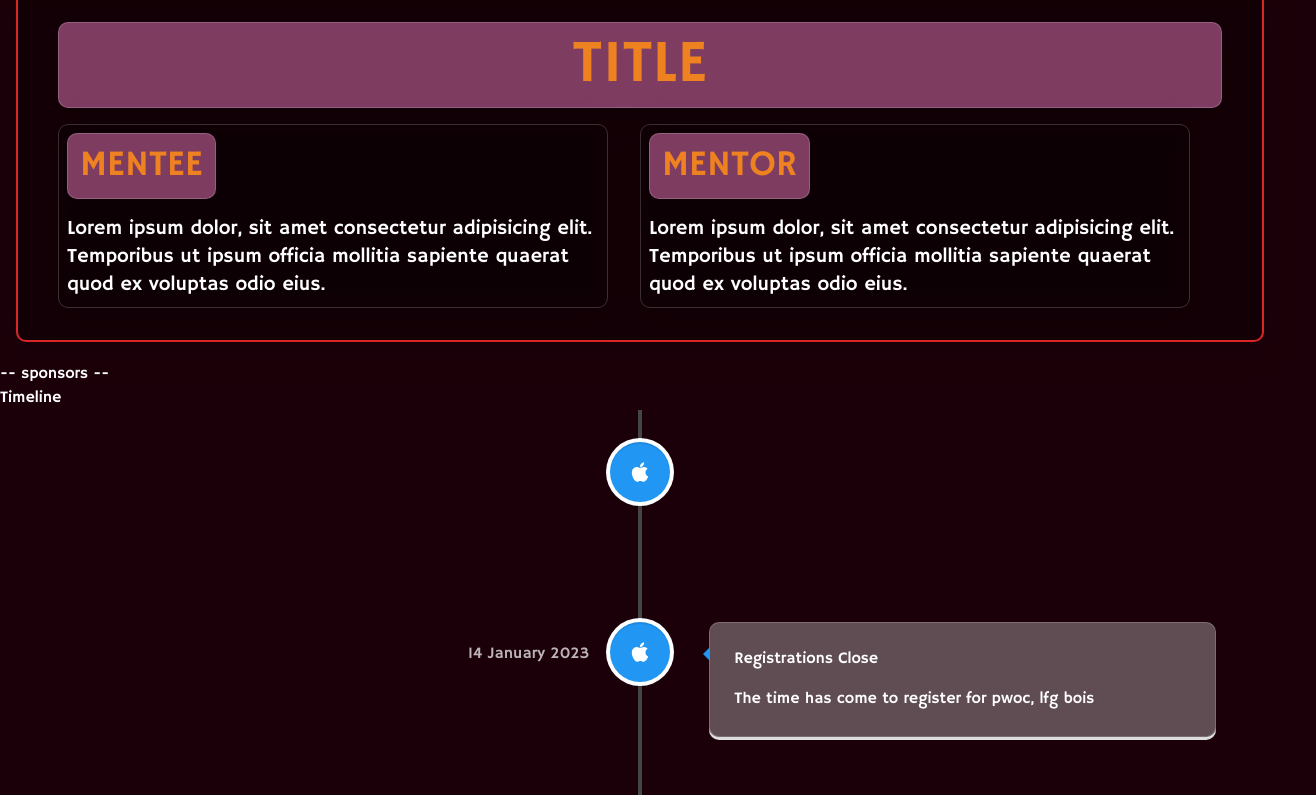
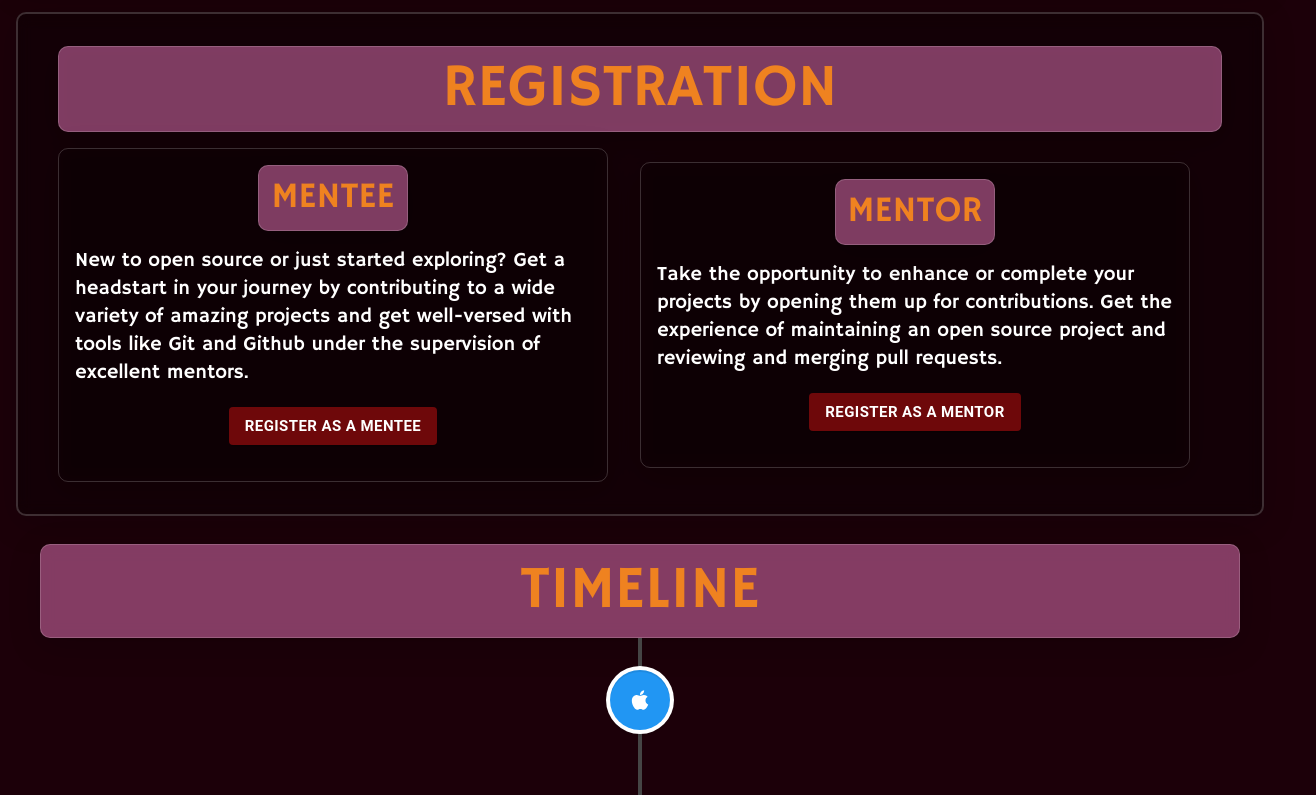
Before and after one commit to PEC-CSS/PWoC, a Next.js app: page / in a window 1280 px wide. Shown: the part 1085-1880 px from the top of the page, 1316 px wide, since content can reach past the window. Built offline with nearby package versions, Linux system fonts and the light colour scheme.

Commit message:
UI changes and some content

```diff
--- a/components/index/BasicContentCard.tsx
+++ b/components/index/BasicContentCard.tsx
@@ -1,4 +1,5 @@
 import Image, { StaticImageData } from "next/image"
+import React from "react";
 
 type Props = {
     title: string;
@@ -6,9 +7,10 @@ type Props = {
     img?: StaticImageData;
     containerClass?: string;
     titleClass: string;
+    children?: JSX.Element
 }
 
-export const BasicContentCard = ({title, content, img, containerClass, titleClass} : Props) => {
+export const BasicContentCard = ({title, content, img, containerClass, titleClass, children} : Props) => {
   return (
     <div className={`${containerClass} glassmorphism bg-[#14000600]`}>
         <div className={`text-[#ef8220] uppercase ${titleClass} text-center bg-[#cc66a298] glassmorphism`}>{title}</div>
@@ -20,6 +22,7 @@ export const BasicContentCard = ({title, content, img, containerClass, titleClas
                 <Image src={img} alt="linux logo" className="w-[250px] h-[250px]" />
             </div>}
         </div>
+        {children}
     </div>
   )
 }
--- a/components/index/RegistrationCard.tsx
+++ b/components/index/RegistrationCard.tsx
@@ -1,18 +1,61 @@
 import { BasicContentCard } from "./BasicContentCard"
+import {Button} from "@mui/material";
 
 export const RegistrationCard = () => {
   return (
-    <div className="border-2 border-red-600 glassmorphism p-5 md:py-8 md:px-10">
-      <div className="text-4xl md:text-6xl p-3 mb-4 text-[#ef8220] uppercase text-center bg-[#cc66a298] glassmorphism">Title</div>
+    <div className="border-2 glassmorphism p-5 md:py-8 md:px-10">
+      <div className="text-4xl md:text-6xl p-3 mb-4 text-[#ef8220] uppercase text-center bg-[#cc66a298] glassmorphism">REGISTRATION</div>
 
       <div className="grid grid-cols-1 md:grid-cols-2 place-items-center">
         <div className="mr-8">
-          <BasicContentCard title="Mentee" content="Lorem ipsum dolor, sit amet consectetur adipisicing elit. Temporibus ut ipsum officia mollitia sapiente quaerat quod ex voluptas odio eius." titleClass="text-3xl md:text-4xl p-3 inline-block mb-4" containerClass="p-2" />
+          <BasicContentCard
+              title="Mentee"
+              content="New to open source or just started exploring? Get a headstart in your journey by contributing to a wide variety of amazing projects and get well-versed with tools like Git and Github under the supervision of excellent mentors."
+              titleClass="text-3xl md:text-4xl p-3 inline-block mb-4"
+              containerClass="p-4 flex flex-col items-center">
+
+              <Button
+                  href="https://www.youtube.com"
+                  target="_blank"
+                  variant="contained"
+                  style={{
+                      background: "rgba(255,22,22,0.4)",
+                      backdropFilter: "blur(8px)",
+                      fontWeight: "bold",
+                      fontSize: "15px",
+                      margin: "20px 0"
+                  }}
+              >
+                  Register as a mentee
+              </Button>
+
+          </BasicContentCard>
 
         </div>
 
         <div className="mr-8">
-          <BasicContentCard title="Mentor" content="Lorem ipsum dolor, sit amet consectetur adipisicing elit. Temporibus ut ipsum officia mollitia sapiente quaerat quod ex voluptas odio eius." titleClass="text-3xl md:text-4xl p-3 inline-block mb-4" containerClass="p-2" />
+          <BasicContentCard
+              title="Mentor"
+              content="Take the opportunity to enhance or complete your projects by opening them up for contributions. Get the experience of maintaining an open source project and reviewing and merging pull requests."
+              titleClass="text-3xl md:text-4xl p-3 inline-block mb-4"
+              containerClass="p-4 flex flex-col items-center">
+
+              <Button
+                  href="https://www.youtube.com"
+                  target="_blank"
+                  variant="contained"
+                  style={{
+                      background: "rgba(255,22,22,0.4)",
+                      backdropFilter: "blur(8px)",
+                      fontWeight: "bold",
+                      fontSize: "15px",
+                      margin: "20px 0"
+                  }}
+              >
+                  Register as a mentor
+              </Button>
+
+          </BasicContentCard>
         </div>
       </div>
     </div>
--- a/pages/index.tsx
+++ b/pages/index.tsx
@@ -1,7 +1,7 @@
 import Image from 'next/image'
 import { NextPage } from "next";
 import Timeline from '../components/Timeline';
-import { useState } from "react";
+import React, { useState } from "react";
 import pwoc_logo_no_text from "../public/assets/logo/pwoc_logo_no_text.png";
 import linux_logo from "../public/assets/logo/linux_logo.png";
 import PageLayout from '../components/layout/PageLayout';
@@ -19,9 +19,9 @@ const Home: NextPage = () => {
 
             </div>
 
-            <div className='flex bg-[#c9305498] glassmorphism py-4 md:py-8 my-5 md:mx-5'>
+            <div className='flex bg-[#c9305498] glassmorphism py-4 md:py-8 my-7 md:mx-5'>
 
-                <div className='hidden md:flex justify-start h-[300px] w-[700px] my-auto'>
+                <div className='hidden md:flex justify-start h-[300px] w-[700px] my-auto overflow-hidden'>
                     <Image src={pwoc_logo_no_text} alt="" className='animate-[spin_8s_linear_infinite] object-contain brightness-150' />
                 </div>
                 {/* Big Card */}
@@ -29,23 +29,26 @@ const Home: NextPage = () => {
                     <TitleCard title="PWOC" subtitle="PEC Winter of Code" content="Lorem ipsum dolor sit amet consectetur, adipisicing elit. Laudantium, nihil necessitatibus. Assumenda dicta eligendi quaerat repellendus nemo quae reprehenderit delectus harum magnam est ipsam vero similique quis dolorum repellat consequuntur labore cumque, vitae aliquam natus magni consequatur asperiores in distinctio." />
                 </div>
 
-                <div className='hidden md:flex justify-end h-[300px] w-[700px] my-auto'>
+                <div className='hidden md:flex justify-end h-[300px] w-[700px] my-auto overflow-hidden'>
                     <Image src={pwoc_logo_no_text} alt="" className='animate-[spin_8s_linear_infinite] object-contain brightness-150' />
                 </div>
             </div>
 
             {/* TODO: Update logo */}
-            <div className='md:mx-4 mx-[4px] my-5'>
-                <BasicContentCard title="About us" content="Lorem ipsum dolor sit amet consectetur, adipisicing elit. Laudantium, nihil necessitatibus. Assumenda dicta eligendi quaerat repellendus nemo quae reprehenderit delectus harum magnam est ipsam vero similique quis dolorum repellat consequuntur labore cumque, vitae aliquam natus magni consequatur asperiores in distinctio." img={linux_logo} containerClass="border-2 border-red-600 p-4 md:py-8 md:px-10" titleClass = 'text-4xl md:text-6xl p-4' />
+            <div className='md:mx-4 mx-[4px] my-7'>
+                <BasicContentCard
+                    title="About us"
+                    content="Lorem ipsum dolor sit amet consectetur, adipisicing elit. Laudantium, nihil necessitatibus. Assumenda dicta eligendi quaerat repellendus nemo quae reprehenderit delectus harum magnam est ipsam vero similique quis dolorum repellat consequuntur labore cumque, vitae aliquam natus magni consequatur asperiores in distinctio."
+                    img={linux_logo}
+                    containerClass="border-2 border-red-600 p-4 md:py-8 md:px-10"
+                    titleClass = 'text-4xl md:text-6xl p-4' />
             </div>
 
-            <div className='md:mx-4 mx-[4px] my-5'>
+            <div className='md:mx-4 mx-[4px] my-7'>
                 <RegistrationCard />
             </div>
-
-            <div>-- sponsors --</div>
-            <div>
-                <p>Timeline</p>
+            <div className="my-6">
+                <div className={`text-[#ef8220] mx-[40px] text-4xl md:text-6xl p-4 uppercase text-center bg-[#cc66a298] glassmorphism`}>Timeline</div>
                 <Timeline />
             </div>
         </PageLayout>
--- a/pages/leaderboard.tsx
+++ b/pages/leaderboard.tsx
@@ -59,11 +59,13 @@ const Leaderboard: NextPage = () => {
         console.log(leaderboard)
         return leaderboard
     }
+
     useEffect(() => {
         getPullRequests()
             .then(itemList => setLeaderboard(itemList))
             .catch(error => console.error(error))
     }, [])
+
     return (
 
         <PageLayout title="Leaderboard">
@@ -84,7 +86,7 @@ const Leaderboard: NextPage = () => {
                                 play
                                 loop
                                 animationData={snowman}
-                                className="h-[300px] w-auto"
+                                className="h-[300px] w-auto my-[30px]"
                             />
                             <div className="font-bold text-[30px] animate-pulse">Preparing the leaderboard...</div>
                         </div>
```
